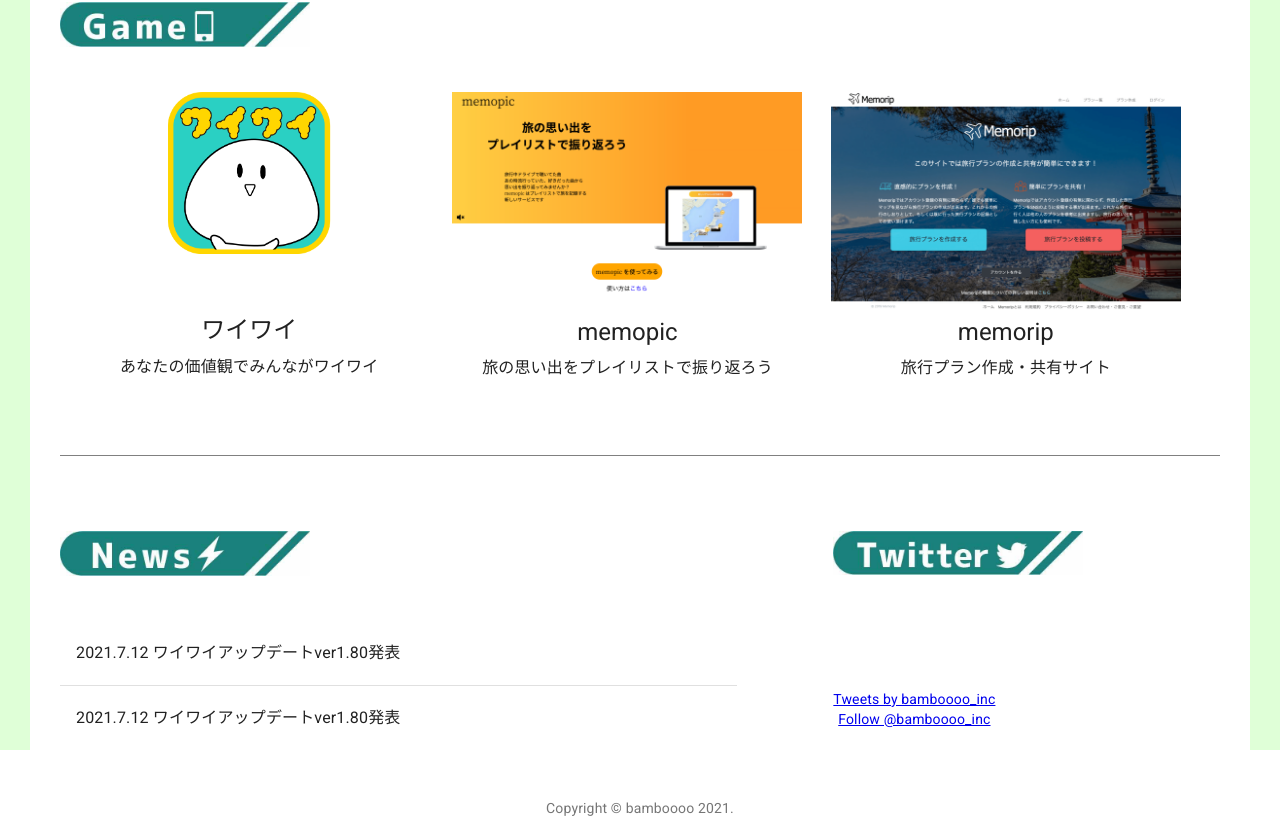
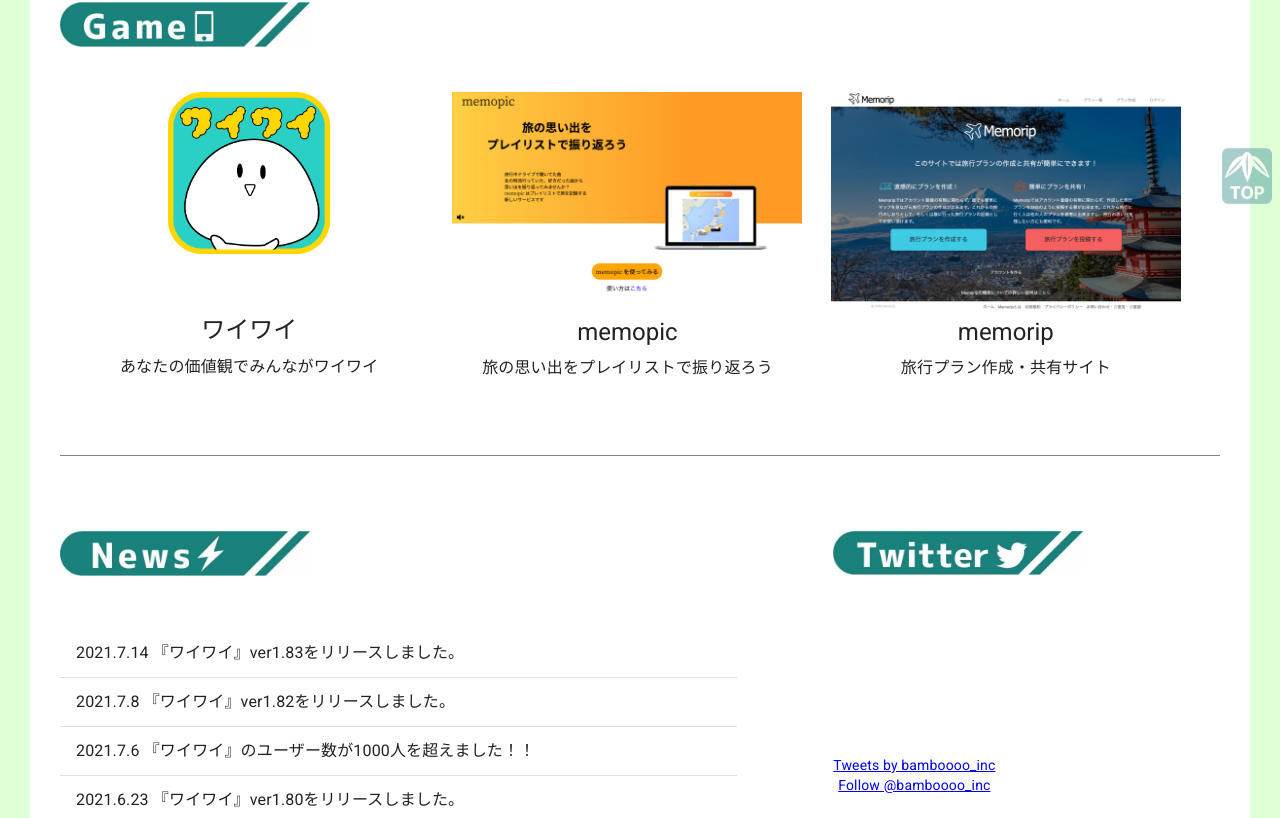
Before and after one commit to bamboooo-dev/bamboooo-hp, a Next.js app: page / in a window 1280 px wide. Shown: the part 565-1383 px from the top of the page. Built offline with nearby package versions, Linux system fonts and the light colour scheme.

Commit message:
News、トップスクロールボタン実装

```diff
--- a/pages/index.js
+++ b/pages/index.js
@@ -1,18 +1,16 @@
 import Container from '@material-ui/core/Container';
 import { makeStyles } from '@material-ui/core/styles';
-import { FullscreenExit } from '@material-ui/icons';
 import Box from '@material-ui/core/Box';
 import Typography from '@material-ui/core/Typography';
 import Grid from '@material-ui/core/Grid';
 import React from 'react';
-import { Paper } from '@material-ui/core';
 import List from '@material-ui/core/List';
 import ListItem from '@material-ui/core/ListItem';
 import ListItemIcon from '@material-ui/core/ListItemIcon';
 import ListItemText from '@material-ui/core/ListItemText';
 import Divider from '@material-ui/core/Divider';
-import InboxIcon from '@material-ui/icons/Inbox';
-import DraftsIcon from '@material-ui/icons/Drafts';
+import Button from '@material-ui/core/Button';
+
 
 const useStyles = makeStyles((theme) => ({
   mainContainer: {
@@ -38,6 +36,15 @@ const useStyles = makeStyles((theme) => ({
     width:"250px",
     marginBottom:"55px"
   },
+  topButton:{
+    position:"fixed",
+    right:"0px",
+    bottom:"25px",
+    opacity:"0.6",
+  "&:hover":{
+    opacity:1,
+    }
+  }
 }));
 
 export default function Index() {
@@ -54,6 +61,7 @@ export default function Index() {
             <Twitter />
           </Grid>
         </Box>
+      <ReturnTopButton />
     </>
   );
 }
@@ -112,19 +120,42 @@ export default function Index() {
         </Grid>
         {/*本来はblogの埋め込みとか*/}
         <Grid item xs={12}>
-        <List component="nav" aria-label="main mailbox folders">
+          <List component="nav">
+              <ListItemLink target="_blank" href="https://twitter.com/bamboooo_inc/status/1415249202657972229?s=20">
+                <ListItemText primary="2021.7.14   『ワイワイ』ver1.83をリリースしました。" />
+              </ListItemLink>
 
-        <ListItemLink target="_blank" href="https://twitter.com/bamboooo_inc/status/1415249202657972229?s=20">
-          <ListItemText primary="2021.7.12   ワイワイアップデートver1.80発表" />
-        </ListItemLink>
+          <Divider />
 
-      </List>
-      <Divider />
-      <List component="nav" aria-label="secondary mailbox folders">
-        <ListItemLink target="_blank" href="https://twitter.com/bamboooo_inc/status/1415249202657972229?s=20">
-          <ListItemText primary="2021.7.12   ワイワイアップデートver1.80発表" />
-        </ListItemLink>
-      </List>
+          <ListItemLink target="_blank" href="https://twitter.com/bamboooo_inc/status/1413114702423420931?s=20">
+
+            <ListItemText primary="2021.7.8   『ワイワイ』ver1.82をリリースしました。" />
+          </ListItemLink>
+
+          <Divider />
+
+          <ListItemLink target="_blank" href="https://twitter.com/bamboooo_inc/status/1412371686511448071?s=20">
+            <ListItemText primary="2021.7.6   『ワイワイ』のユーザー数が1000人を超えました！！" />
+          </ListItemLink>
+
+          <Divider />
+
+          <ListItemLink target="_blank" href="https://twitter.com/bamboooo_inc/status/1382198040774078464?s=20">
+            <ListItemText primary="2021.6.23  『ワイワイ』ver1.80をリリースしました。" />
+          </ListItemLink>
+
+          <Divider />
+
+          <ListItemLink target="_blank" href="https://twitter.com/bamboooo_inc/status/1407546420920414210?s=20">
+            <ListItemText primary="2021.4.14  スマホ向けアプリ『ワイワイ』をリリースしました。" />
+          </ListItemLink>
+
+          <Divider />
+
+
+
+          </List>
+
         </Grid>
 
       </Grid>
@@ -170,3 +201,22 @@ const Twitter =() =>{
     </Grid>
   )
 }
+
+const ReturnTopButton = () => {
+
+  const classes = useStyles();
+  const returnTop = () => {
+    window.scrollTo({
+      top: 0,
+      behavior: 'smooth'
+    })
+  }
+
+  return (
+    <Button onClick={returnTop} className={classes.topButton}>
+      <img src="TOP.jpg" width="50px" / >
+    </Button>
+    )
+
+
+}
```
